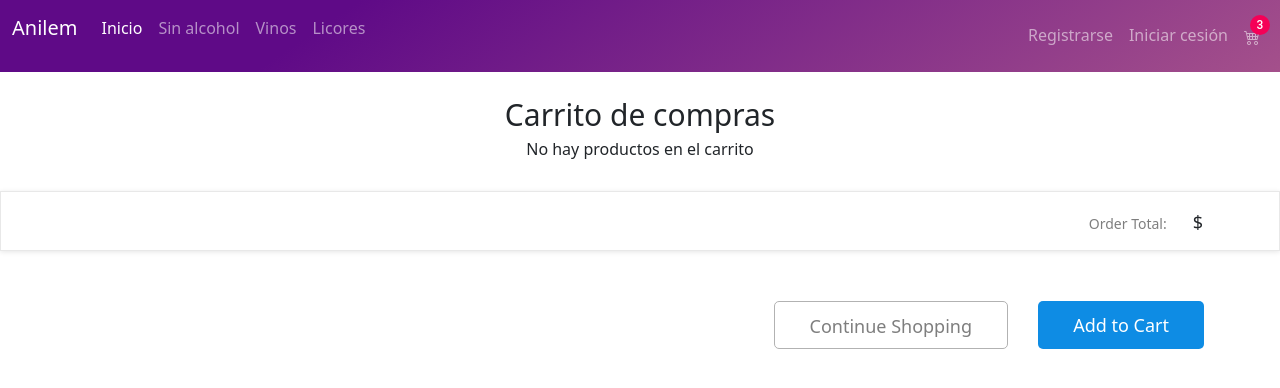
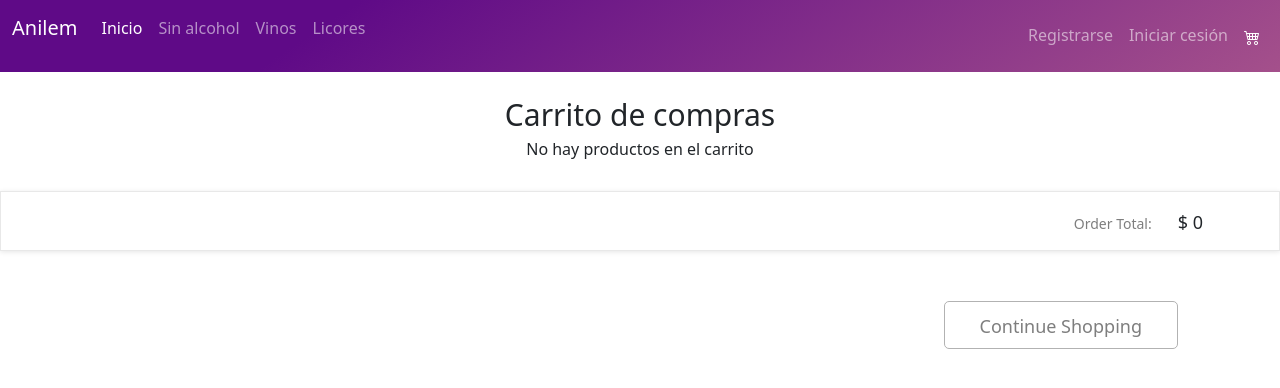
Before and after one commit to chiara5086/anilem, a React (Create React App) app: page /cart in a window 1280 px wide. Shown: the top 388 px of the page. Built offline with nearby package versions, Linux system fonts and the light colour scheme.

Commit message:
commit desafío clase 11

```diff
--- a/src/components/Cart.js
+++ b/src/components/Cart.js
@@ -3,13 +3,13 @@ import 'bootstrap/dist/css/bootstrap.css';
 import "bootstrap-icons/font/bootstrap-icons.css";
 import { useContext } from "react";
 import { CartContext } from "./CartContext";
+import { Link } from "react-router-dom";
 
 
 
 const Cart = () => {
 
-
-       const test = useContext(CartContext);
+    const test = useContext(CartContext);
 
     return (
         <>      <div className="cart_title">Carrito de compras</div>
@@ -49,7 +49,7 @@ const Cart = () => {
                                                     </div>
                                                     <div className="cart_item_total cart_info_col">
                                                         <div className="cart_item_title">Total</div>
-                                                        <div className="cart_item_text">{item.price*item.cantidad}</div>
+                                                        <div className="cart_item_text">{test.calcPerItem(item.id)}</div>
                                                     </div>
                                                     <div>
                                                         <button onClick={() => test.deleteProduct(item.id)}><i className="bi bi-trash"></i></button>
@@ -74,10 +74,10 @@ const Cart = () => {
         <div className="order_total">
                 <div className="order_total_content text-md-right">
                 <div className="order_total_title">Order Total:</div>
-                                            <div className="order_total_amount">$</div>
+                                            <div className="order_total_amount">$ {test.calcTotal()}</div>
                                         </div>
                                     </div>
-<div className="cart_buttons"> <button type="button" className="button cart_button_clear">Continue Shopping</button> <button type="button" className="button cart_button_checkout">Add to Cart</button> </div>
+<div className="cart_buttons"> <Link to="/" style={{textDecoration: 'none', color: 'white'}}><button type="button" className="button cart_button_clear">Continue Shopping</button></Link> </div>
         </>
           )}
 
--- a/src/components/CartContext.js
+++ b/src/components/CartContext.js
@@ -47,8 +47,27 @@ const CartContextProvider = ({children}) => {
         setCartList([]);
     }
 
+    const calcItems = () => {
+        let cantItems = cartList.map(item => item.cantidad);
+        return cantItems.reduce(((previousValue, currentValue) => previousValue + currentValue), 0);
+    }
+
+    const calcPerItem = (id) => {
+        let index = cartList.map(item => item.id).indexOf(id);
+        return cartList[index].price*cartList[index].cantidad;
+    }
+    const calcOrderTotal = () => {
+        let orderTotal = cartList.map(item => calcPerItem(item.id));
+        return orderTotal.reduce((previousValue, currentValue) => previousValue + currentValue);
+    }
+
+    const calcTotal = () => {
+        if (cartList.length > 0) return calcOrderTotal();
+        return 0;
+    }
+
     return(
-        <CartContext.Provider value={{cartList, addToCart, deleteProduct, removeList}}>
+        <CartContext.Provider value={{cartList, addToCart, deleteProduct, removeList, calcItems, calcPerItem, calcTotal}}>
             {children}
         </CartContext.Provider>
     )
--- a/src/components/CartWidget.js
+++ b/src/components/CartWidget.js
@@ -1,12 +1,18 @@
 import "bootstrap-icons/font/bootstrap-icons.css";
 import './components.css';
 import Badge from "@material-ui/core/Badge";
+import { Link } from "react-router-dom";
+import { CartContext } from './CartContext';
+import { useContext } from "react";
 
 const CartWidget = () => {
+
+    const test = useContext(CartContext);
+
     return (
      <>
-     <Badge color="secondary" badgeContent={3}>
-     <i className="bi bi-cart4"></i>
+     <Badge color="secondary" badgeContent={test.calcItems()}>
+     <Link to="/cart" style={{textDecoration: 'none', color: 'white'}}><i className="bi bi-cart4"></i></Link>
     </Badge>
      </>
     );
```
Also changed, not shown: 1 other file (tests, documents, lock files or other folders).
